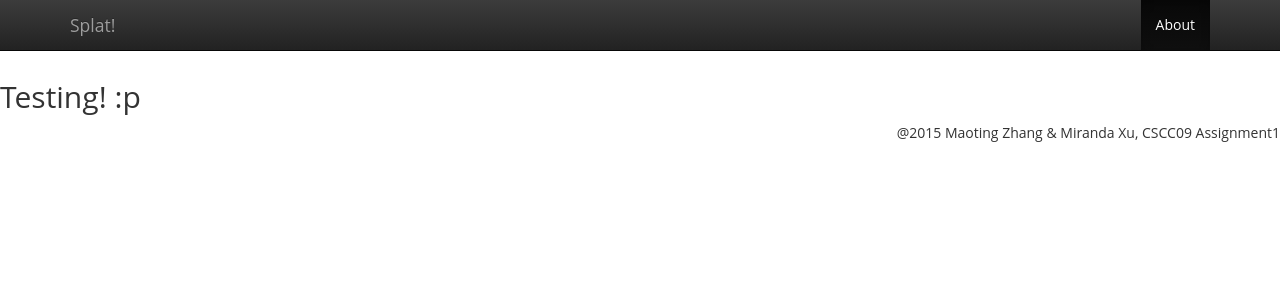
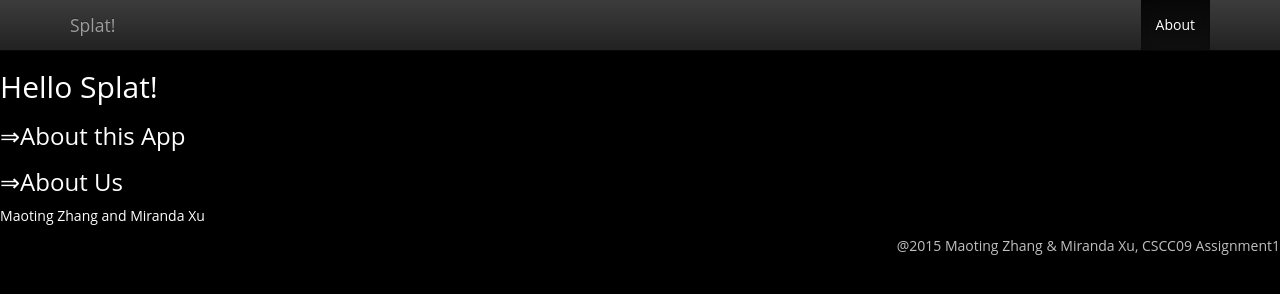
Before and after one commit to crazym/CSCC09, a plain HTML site: page a1/public/index.html in a window 1280 px wide. Both pictures are taken after a click on the link "About". Drawn offline with Linux system fonts and the light colour scheme.

Commit message:
New background color

```diff
--- a/a1/public/css/styles.css
+++ b/a1/public/css/styles.css
@@ -1,16 +1,11 @@
-html{
-    height: 100%;
+body {
+    font-family: 'Open Sans', sans-serif;
+    padding-top:40px;
     margin: 0px;
+    background-color: black;
 }
 
-body{
-    font-family: 'Open Sans', sans-serif;
-    padding-top:50px;
-    min-height: 100%;
-    margin: 0px;
-}
-
-main{
+main {
     height: 100%;
     margin: 0px;
 }
@@ -19,8 +14,6 @@ header {
     padding: 5px 0;
     width: 100%;
 }
-/*#headercontainer, #contentcontainer { width: 960px;*/
-    /*margin: 0 auto; position: relative; }*/
 
 .home-hero {
     background-image: url("images/splat.jpg");
@@ -29,12 +22,20 @@ header {
     font-size: 36px;
     text-align: center;
     text-shadow: 1px 1px black;
+    padding: 20%;
+    height: 100%;
 }
 
 .home-menu {
     font-size: 125%;
 }
 
+.about {
+    padding-top: -30px;
+    color: white;
+}
+
 .footer {
     text-align: right;
+    color: #C0C0C0;
 }
--- a/a1/public/tpl/About.html
+++ b/a1/public/tpl/About.html
@@ -1,3 +1,7 @@
 <div class="about">
-    <h2>Testing! :p</h2>
+    <h2>Hello Splat!</h2>
+
+    <h3>&#8658;About this App</h3>
+    <h3>&#8658;About Us</h3>
+    <p>Maoting Zhang and Miranda Xu</p>
 </div>
```
